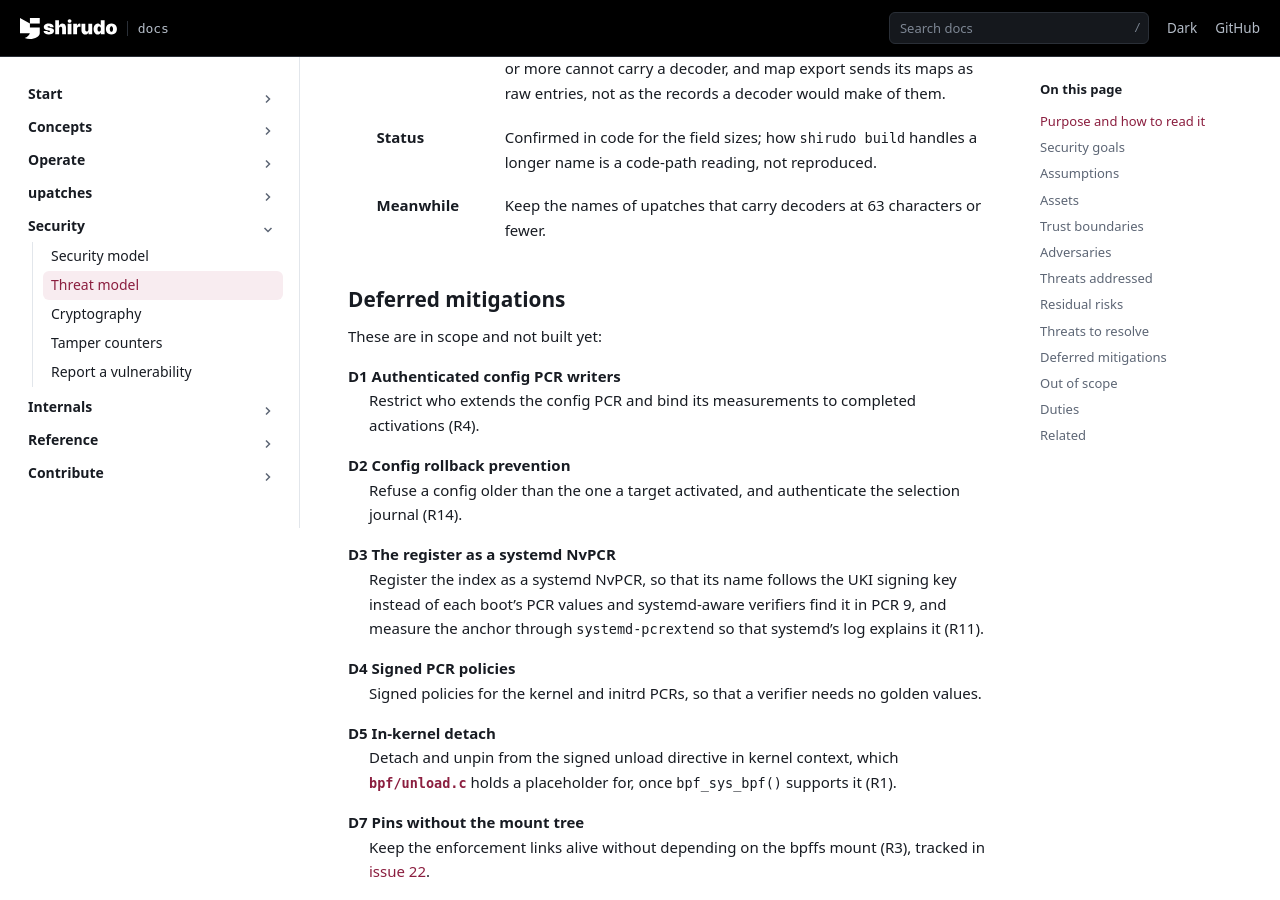
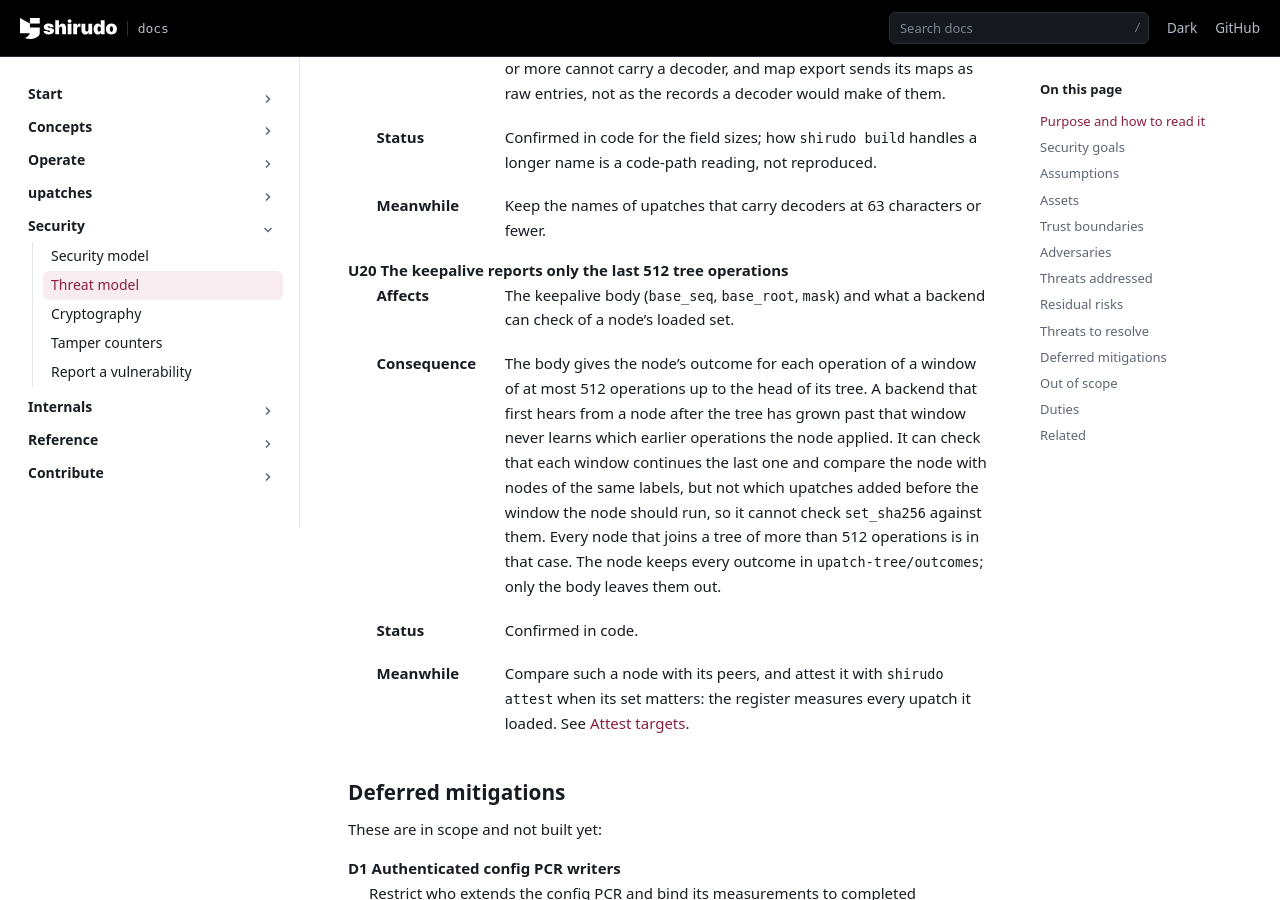
Before and after one commit to AliBashaSY/shirudo, a Sphinx documentation site: the page built from Documentation/security/threat-model.rst, in a window 1280 px wide and 900 px high, scrolled down 36830 px. Built offline with Sphinx 7.4.7, drawn with Linux system fonts in a browser that asks for light colours; pages that are not in the unit, such as notebooks, are missing from menus.

Commit message:
docs: record that the keepalive reports only 512 tree operations
The keepalive body gives a node's outcome for each operation of a
window of at most 512 operations up to the head of its tree. A backend
that first hears from a node after the tree has grown past the window
never learns which earlier operations the node applied, so it cannot
work out the upatches added before the window that the node should run
and cannot check set_sha256 against them. Every node that joins a tree
of more than 512 operations is in that case.

Record it as threat to resolve U20, with what a deployer can do
meanwhile: compare such a node with its peers and attest it. A fix that
pages the node's older outcomes through later keepalives is planned
after the initial series.

Signed-off-by: John Fastabend <john.fastabend@gmail.com>
Signed-off-by: Daniel Borkmann <daniel@iogearbox.net>

```diff
--- a/Documentation/security/threat-model.rst
+++ b/Documentation/security/threat-model.rst
@@ -42,7 +42,7 @@ Every entry has a stable ID that commits, issues and other pages cite:
      - Threats shirudo addresses, each with a fact box.
    * - R1 to R23
      - Residual risks: known and bounded limits of the mechanisms.
-   * - U1 to U19
+   * - U1 to U20
      - Threats to resolve: gaps in the code that are not closed yet.
    * - D1 to D9
      - Deferred mitigations that are in scope.
@@ -1829,6 +1829,25 @@ U19 A decoder cannot name a long upatch
    :Meanwhile: Keep the names of upatches that carry decoders at 63
       characters or fewer.
 
+U20 The keepalive reports only the last 512 tree operations
+   :Affects: The keepalive body (``base_seq``, ``base_root``, ``mask``)
+      and what a backend can check of a node's loaded set.
+   :Consequence: The body gives the node's outcome for each operation
+      of a window of at most 512 operations up to the head of its tree.
+      A backend that first hears from a node after the tree has grown
+      past that window never learns which earlier operations the node
+      applied. It can check that each window continues the last one
+      and compare the node with nodes of the same labels, but not which
+      upatches added before the window the node should run, so it
+      cannot check ``set_sha256`` against them. Every node that joins a
+      tree of more than 512 operations is in that case. The node keeps
+      every outcome in ``upatch-tree/outcomes``; only the body leaves
+      them out.
+   :Status: Confirmed in code.
+   :Meanwhile: Compare such a node with its peers, and attest it with
+      ``shirudo attest`` when its set matters: the register measures
+      every upatch it loaded. See :doc:`/operate/run/attest`.
+
 Deferred mitigations
 --------------------
 
```
